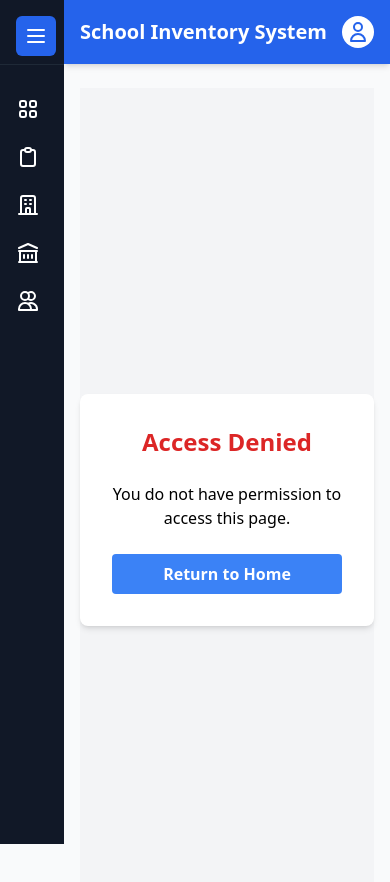
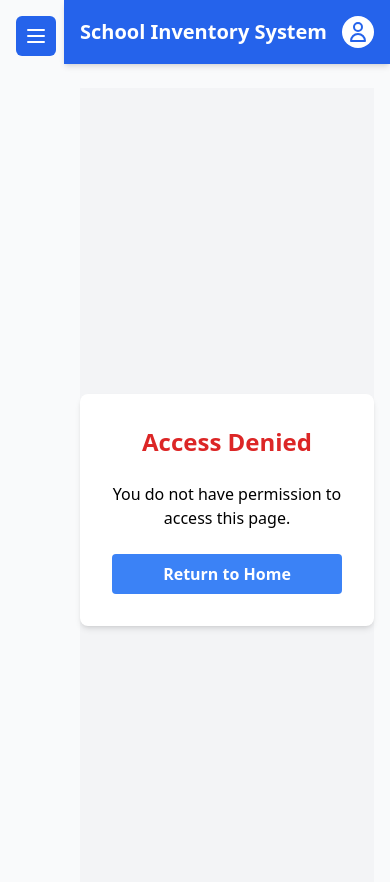
Before and after one commit to iLocust/Inventory-Menara-Tirza, a Next.js app: page /unauthorized in a window 390 px wide. Shown: the top 882 px of the page. Built offline with nearby package versions, Linux system fonts and the light colour scheme; no server answers.

Commit message:
Fix Bug Sidebar

```diff
--- a/app/layout.tsx
+++ b/app/layout.tsx
@@ -21,7 +21,7 @@ export default function RootLayout({
       <body className={inter.className}>
         <div className="min-h-screen bg-gray-50 flex">
           <Sidebar />
-          <div className="flex-1 ml-16 transition-all duration-300">
+          <div className="flex-1 md:ml-16 transition-all duration-300">
             <Navbar />
             <main className="py-6 px-4 sm:px-6 lg:px-8">{children}</main>
           </div>
--- a/components/Sidebar.js
+++ b/components/Sidebar.js
@@ -1,18 +1,37 @@
 'use client';
 
-import { useState, useEffect } from 'react';
+import { useState, useEffect, useRef } from 'react';
 import Link from 'next/link';
 import { usePathname } from 'next/navigation';
 
 export default function Sidebar() {
   const pathname = usePathname();
-  const [isCollapsed, setIsCollapsed] = useState(false);
+  const [isCollapsed, setIsCollapsed] = useState(true);
+  const sidebarRef = useRef(null);
 
-  // Ensure sidebar is visible on desktop
+  // Add click outside detection
   useEffect(() => {
-    if (window.innerWidth >= 768) {
-      setIsCollapsed(false);
+    function handleClickOutside(event) {
+      if (sidebarRef.current &&
+          !sidebarRef.current.contains(event.target) &&
+          !event.target.closest('button[data-sidebar-toggle]')) {
+        // If click is outside sidebar and not on the toggle button, collapse the sidebar
+        setIsCollapsed(true);
+      }
     }
+
+    // Add event listener
+    document.addEventListener('mousedown', handleClickOutside);
+
+    // Cleanup event listener
+    return () => {
+      document.removeEventListener('mousedown', handleClickOutside);
+    };
+  }, []);
+
+  // Set sidebar to collapsed by default on all devices
+  useEffect(() => {
+    setIsCollapsed(true);
   }, []);
 
   const menuItems = [
@@ -79,7 +98,8 @@ export default function Sidebar() {
     <>
       {/* Mobile Toggle Button */}
       <button
-        className="fixed top-4 left-4 z-50 p-2 rounded-md bg-blue-600 text-white focus:outline-none md:hidden"
+        data-sidebar-toggle
+        className="fixed top-4 left-4 z-50 p-2 rounded-md bg-blue-600 text-white focus:outline-none"
         onClick={toggleSidebar}
       >
         {isCollapsed ? (
@@ -95,8 +115,9 @@ export default function Sidebar() {
 
       {/* Sidebar */}
       <div
+        ref={sidebarRef}
         className={`fixed left-0 top-0 h-full bg-gray-900 text-white transition-all duration-300 ease-in-out z-40 ${
-          isCollapsed ? 'w-16' : 'w-64'
+          isCollapsed ? '-translate-x-full md:translate-x-0 md:w-16' : 'translate-x-0 w-64'
         }`}
       >
         <div className="flex items-center justify-between p-4 border-b border-gray-800">
```
